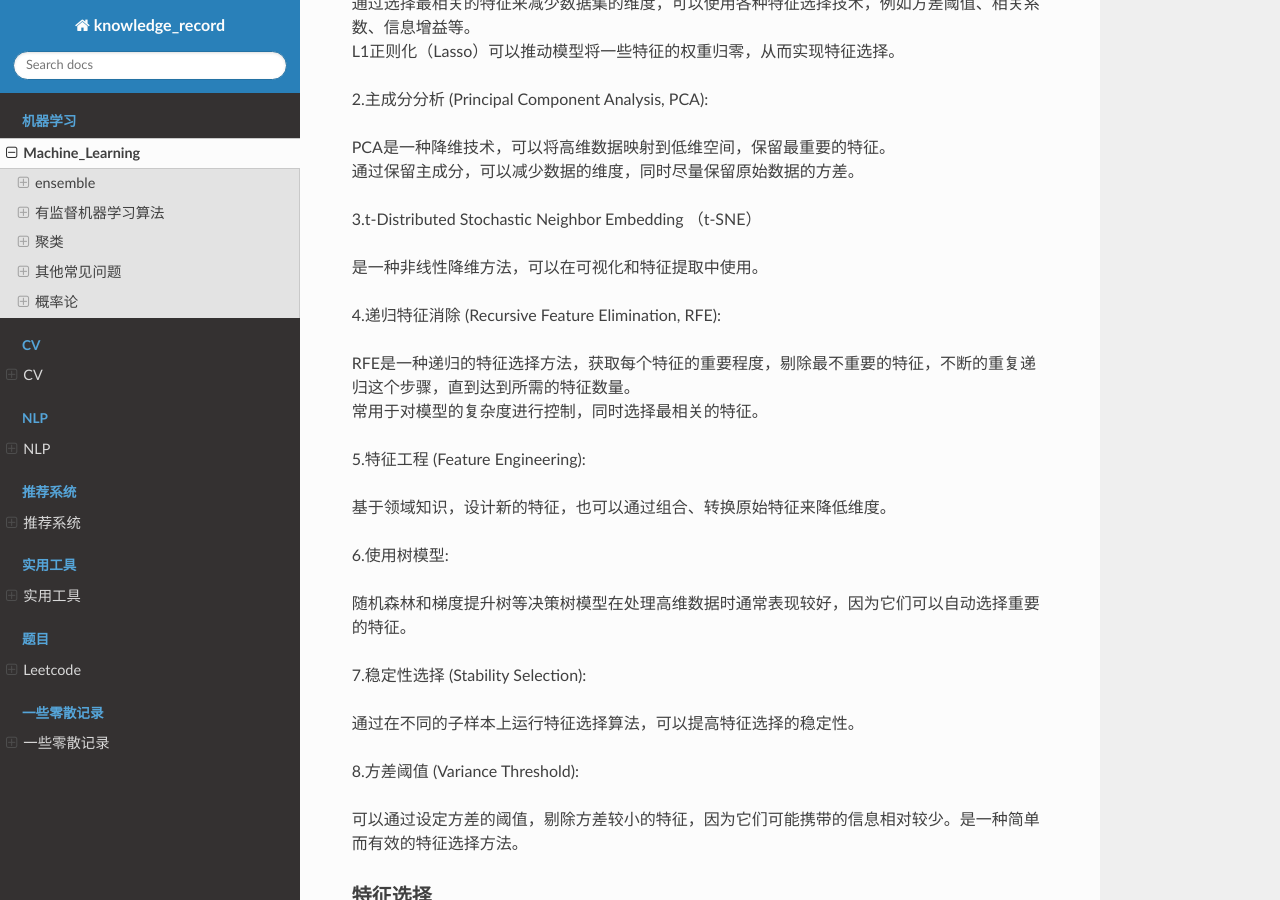
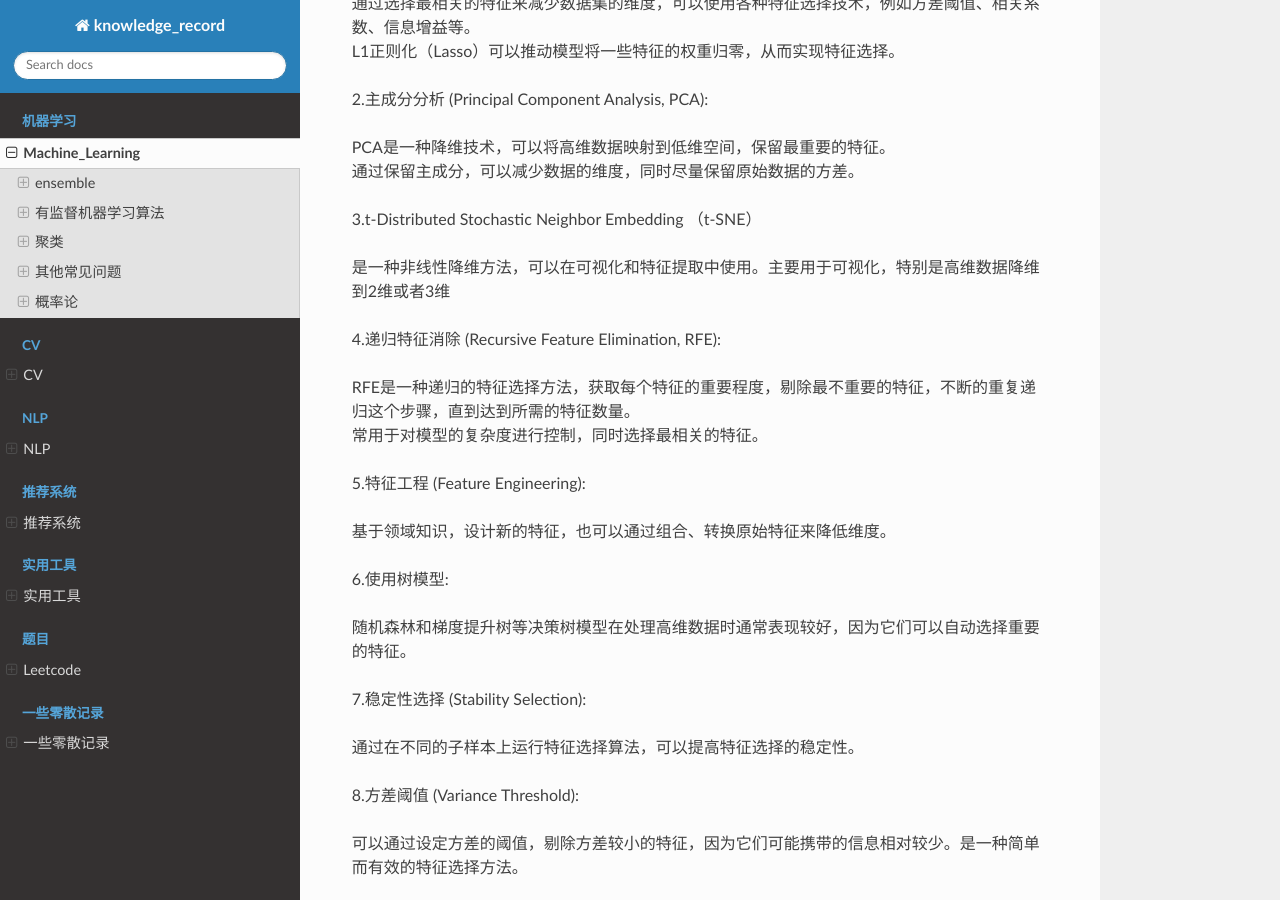
Before and after one commit to luochuankai-JHU/knowledge_record, a Sphinx documentation site: the page built from docs/machine_learning/machine_learning.rst, in a window 1280 px wide and 900 px high, scrolled down 37434 px. Built offline with Sphinx 7.4.7 and the Read the Docs theme 2.0.0, drawn with Linux system fonts in a browser that asks for light colours.

Commit message:
features limitation

```diff
--- a/docs/machine_learning/machine_learning.rst
+++ b/docs/machine_learning/machine_learning.rst
@@ -1056,7 +1056,7 @@ https://www.zhihu.com/question/25532384/answer/1130818664 这个解答说的很
 
 3.t-Distributed Stochastic Neighbor Embedding  （t-SNE）
 
-| 是一种非线性降维方法，可以在可视化和特征提取中使用。
+| 是一种非线性降维方法，可以在可视化和特征提取中使用。主要用于可视化，特别是高维数据降维到2维或者3维
 
 4.递归特征消除 (Recursive Feature Elimination, RFE):
 
```
